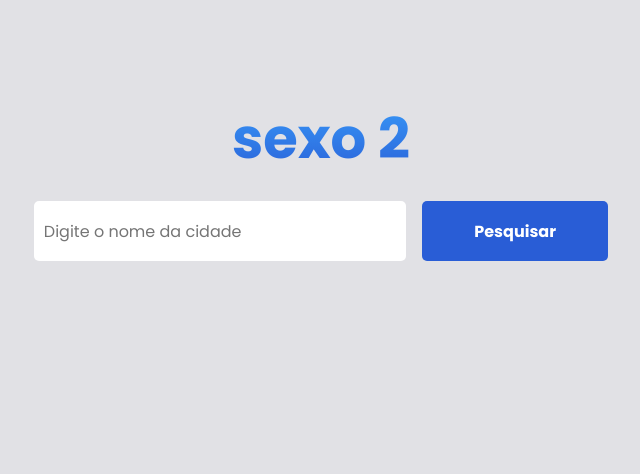
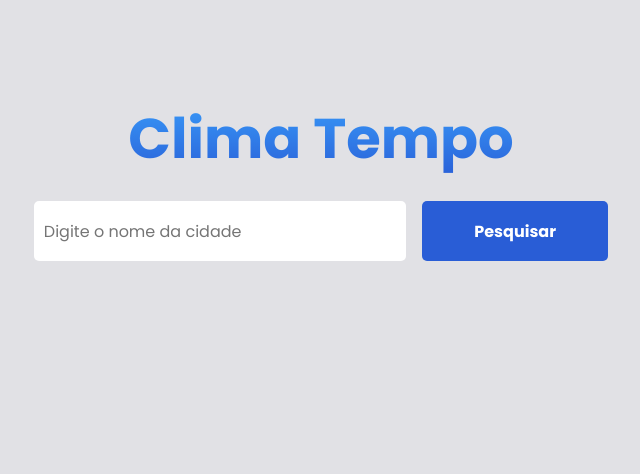
Before and after one commit to vitorfsampaio/desafio-clima-tempo, a plain HTML site: page index.html in a window 1280 px wide. Shown: the part 144-618 px from the top of the page, without its empty margins (319-959 px from the left). Drawn offline with Linux system fonts and the light colour scheme.

Commit message:
last commit

```diff
--- a/index.html
+++ b/index.html
@@ -18,7 +18,7 @@
 <body>
 
   <main>
-    <h1 id="titulo">sexo 2</h1>
+    <h1 id="titulo">Clima Tempo</h1>
     <section class="principal">
       <div id="pesquisaDiv">
         <form id="pesquisaForm" action="script.js">
```
